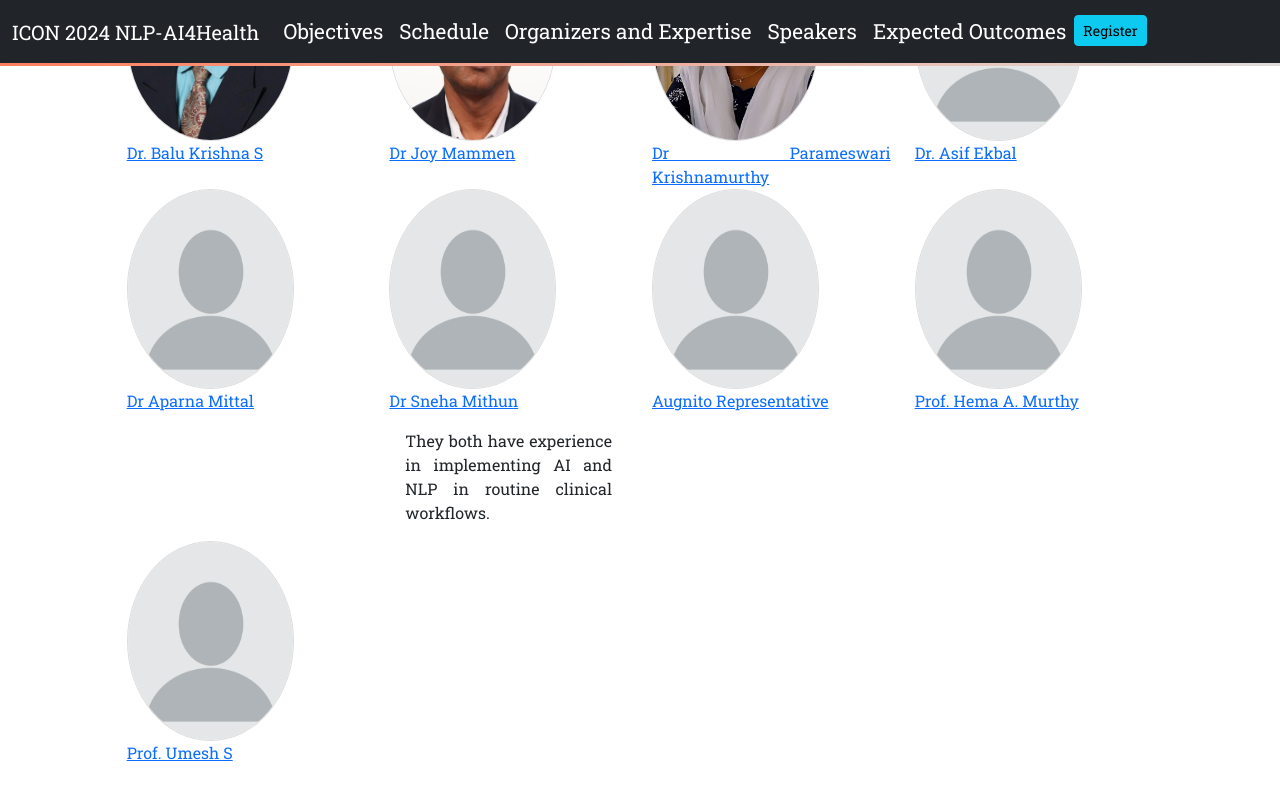
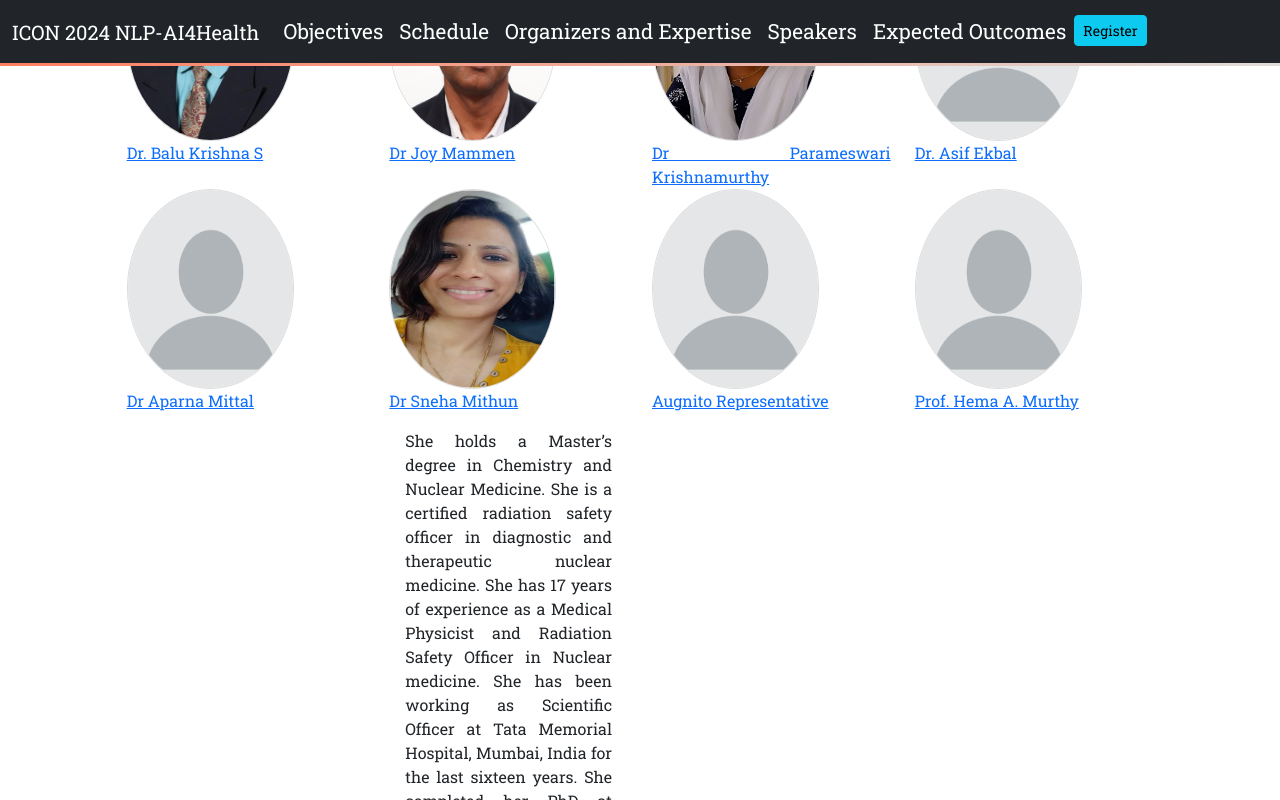
Before and after one commit to parameshkrishnaa/icon2024-workshop, a plain HTML site: page index.html in a window 1280 px wide. Both pictures are taken after a click on the button "Dr Sneha Mithun". Shown: the part 3787-4587 px from the top of the page. Drawn offline with Linux system fonts and the light colour scheme; a web font is replaced by a local one.

Commit message:
image updated

```diff
--- a/index.html
+++ b/index.html
@@ -642,12 +642,12 @@
 				</div>
 				<div class="col-md-3">
 					<div class="card">
-						<img src="images/blank_profile.png" alt="Dr Sneha Mithun, Tata Medical Hospital, Mumbai">
+						<img src="images/img_Sneha_pic.png" alt="Dr Sneha Mithun, Tata Medical Hospital, Mumbai">
 						<a class="" data-bs-toggle="collapse" href="#collapseExample17" role="button" aria-expanded="false" aria-controls="collapseExample17" href="#">Dr Sneha Mithun</a>
 					</div>
 					<div class="collapse" id="collapseExample17">
 						<div class="card card-body">
-							They both have experience in implementing AI and NLP in routine clinical workflows.
+							She holds a Master’s degree in Chemistry and Nuclear Medicine. She is a certified radiation safety officer in diagnostic and therapeutic nuclear medicine. She has 17 years of experience as a Medical Physicist and Radiation Safety Officer in Nuclear medicine. She has been working as Scientific Officer at Tata Memorial Hospital, Mumbai, India for the last sixteen years. She completed her PhD at Maastricht University at the GROW - School for Oncology and Reproduction, under the supervision of Prof. Andre Dekker. She has authored several publications in the field of medical imaging and clinical data science in peer-reviewed international journals. She has presented her research at several national and international conferences. She has also contributed immensely in scientific societies. Sneha envisions that AI and NLP will transform the field of medicine and benefit humankind with better survival as well as improved quality of life.
 						</div>
 					</div>
 				</div>
```
Also changed, not shown: images/img_Sneha_pic.png (added).
